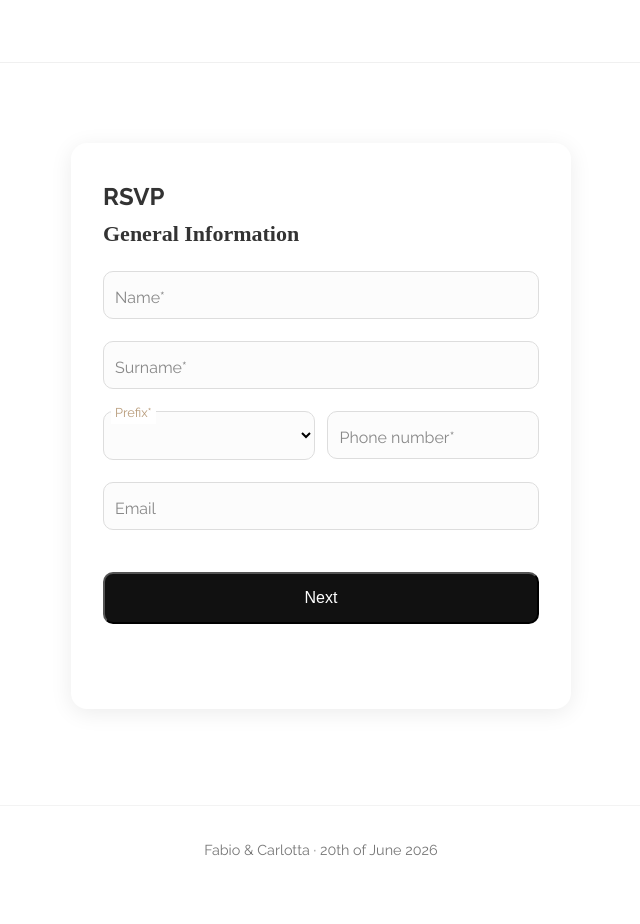
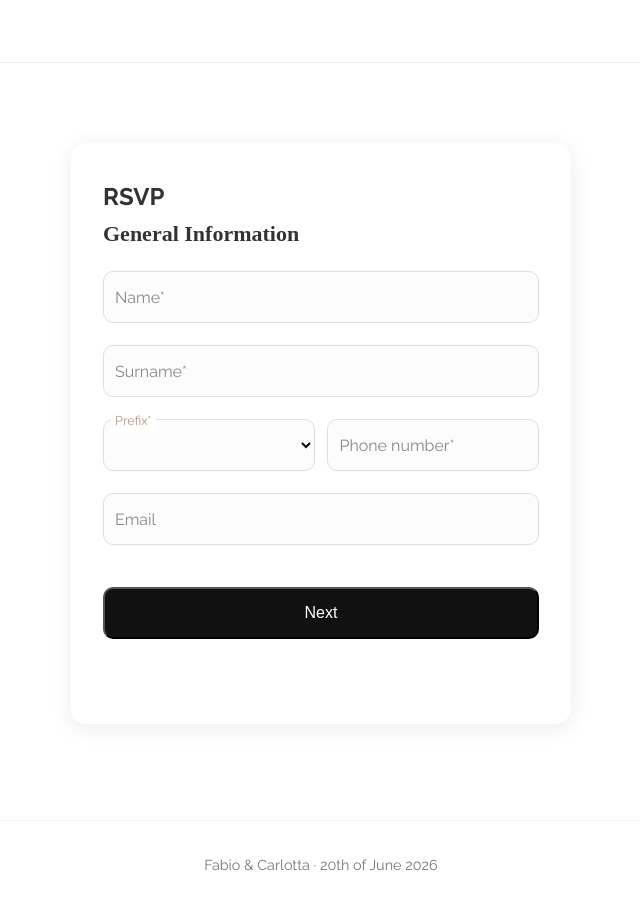
Before and after one commit to fabiolucidi/fabioecarlotta.github.io, a Jekyll site: the page built from rsvp.html, in a window 1280 px wide. Shown: the part 831-1755 px from the top of the page, without its empty margins (319-959 px from the left). Built offline with Jekyll 4.4.1, drawn with Linux system fonts in a browser that asks for light colours; nearby versions of some CDN libraries; some web fonts are replaced.

Commit message:
Form continuous upgrades

```diff
--- a/assets/css/style.css
+++ b/assets/css/style.css
@@ -399,3 +399,19 @@ main {
     font-size: 0.85rem;
     color: #777;
 }
+
+.floating-label select,
+.floating-label input {
+    height: 52px !important;
+    line-height: 52px !important;
+    padding-top: 0 !important;
+    padding-bottom: 0 !important;
+}
+
+@media (max-width: 480px) {
+    .floating-label select,
+    .floating-label input {
+        height: 56px !important;
+        line-height: 56px !important;
+    }
+}
```
